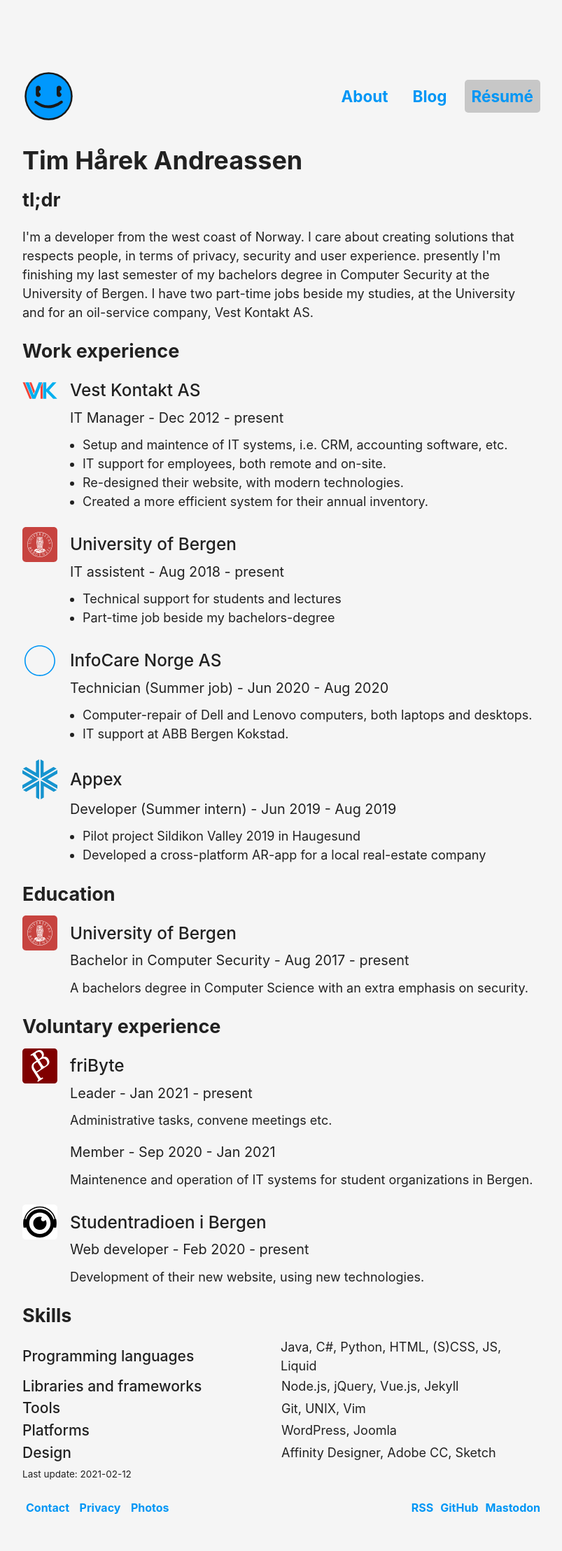
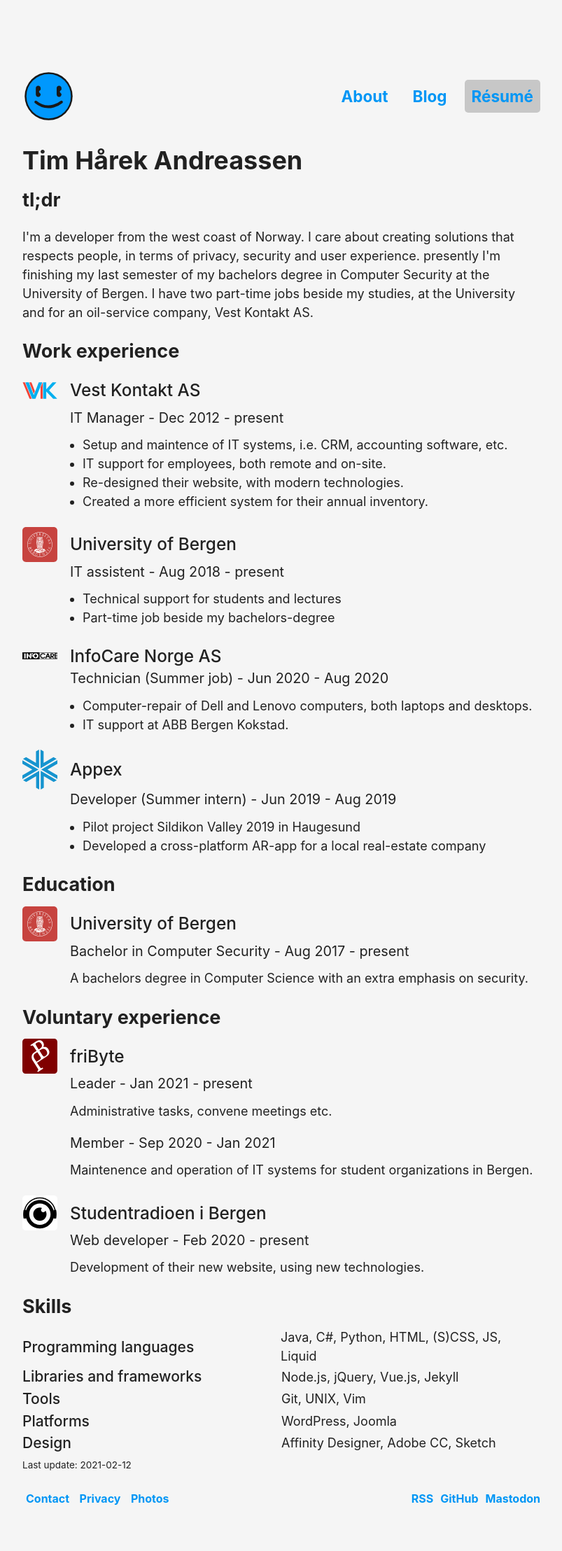
Before and after one commit to timharek/timharek.no, a Jekyll site: the page built from pages/resume.html, in a window 1280 px wide. Shown: the whole page at 70% size, without its empty margins (238-1041 px from the left). Built offline with Jekyll 4.4.1, drawn with Linux system fonts in a browser that asks for light colours.

Commit message:
feat: Added InfoCare logo
- Recreated it myself, since I needed SVG

```diff
--- a/_data/resume.yml
+++ b/_data/resume.yml
@@ -26,7 +26,7 @@ experience:
           - Technical support for students and lectures
           - Part-time job beside my bachelors-degree
   - name: InfoCare Norge AS
-    glyph: /assets/img/resume/empty.svg
+    glyph: /assets/img/resume/infocare.svg
     role:
       - name: Technician (Summer job)
         present: false
```
Also changed, not shown: assets/img/resume/infocare.svg (added).
